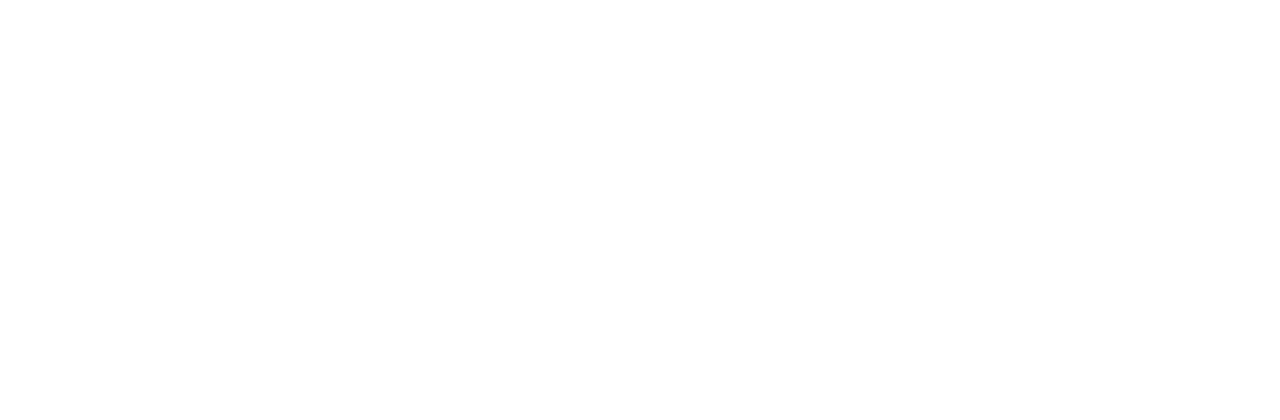
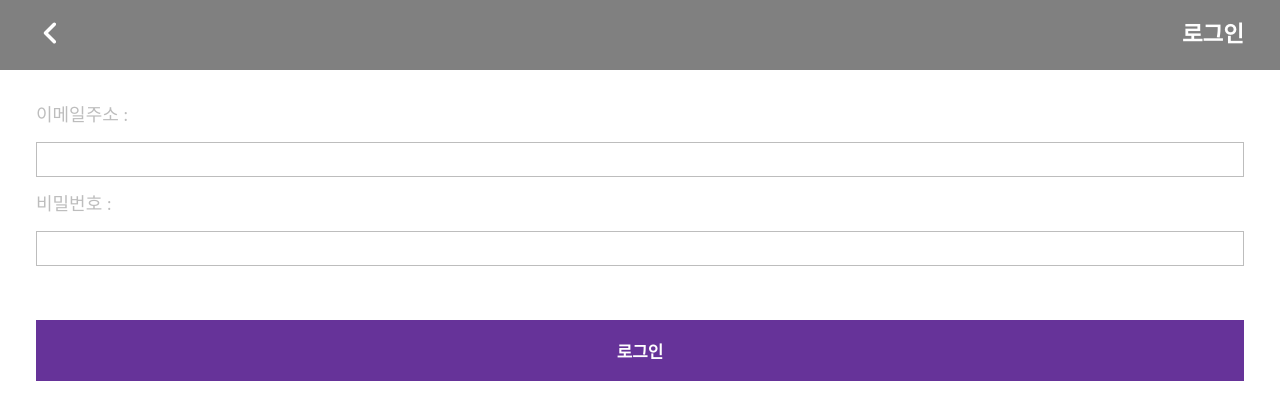
Before and after one commit to Lee-Seonghyun316/FE-features, a React (Create React App) app: page /sign-in in a window 1280 px wide. Before the commit this address had no page. Shown: the top 420 px of the page. Built offline with nearby package versions, Linux system fonts and the light colour scheme.

Commit message:
Feat: 로그인 추가

```diff
--- a/src/App.js
+++ b/src/App.js
@@ -5,6 +5,7 @@
 import Home from './components/Home';
 import { Routes, Route } from 'react-router-dom';
 import SighUp from './components/SighUp';
+import SignIn from './components/SignIn';
 
 function App() {
   return (
@@ -13,6 +14,7 @@
       <Routes>
         <Route path="/" element={<Home />} />
         <Route path="/sign-up" element={<SighUp />} />
+        <Route path="/sign-in" element={<SignIn />} />
       </Routes>
     </ThemeProvider>
   );
--- a/src/components/Header.jsx
+++ b/src/components/Header.jsx
@@ -1,9 +1,13 @@
 import React from 'react';
 import styled from 'styled-components';
 
-const Header = ({ onClick }) => (
+const Header = ({ onClickSignUp, onClickSignIn }) => (
   <Wrap>
-    Home<Button onClick={onClick}>회원가입</Button>
+    Home
+    <div>
+      <Button onClick={onClickSignUp}>회원가입</Button>
+      <Button onClick={onClickSignIn}>로그인</Button>
+    </div>
   </Wrap>
 );
 
@@ -21,8 +25,6 @@
 `;
 const Button = styled.button`
   padding: 0.5rem 1rem;
-  border: 1px solid white;
-  border-radius: 1rem;
   color: ${({ theme }) => theme.color.white};
   font-size: ${({ theme }) => theme.fontSize.xSmall};
   cursor: pointer;
--- a/src/components/Home.jsx
+++ b/src/components/Home.jsx
@@ -32,7 +32,7 @@
   }, [page]);
   return (
     <div>
-      <Header onClick={() => navigate('/sign-up')} />
+      <Header onClickSignUp={() => navigate('/sign-up')} onClickSignIn={() => navigate('/sign-in')} />
       <Items>
         {data.map((item) => (
           <Item key={item.id}>
--- a/src/components/SighUp.jsx
+++ b/src/components/SighUp.jsx
@@ -131,9 +131,9 @@
             />
           </Label>
         </div>
-        <SignUpButton onClick={handleClickSignUp} disable={checkValidation()}>
+        <Button onClick={handleClickSignUp} disable={checkValidation()}>
           회원가입
-        </SignUpButton>
+        </Button>
       </Form>
     </Wrap>
   );
@@ -165,6 +165,7 @@
 const inputStyle = css`
   border: 1px solid ${({ theme }) => theme.color.grey};
   margin: 1rem 0;
+  padding: 0.5rem;
 `;
 
 const Input = styled.input`
@@ -178,7 +179,7 @@
   }
 `;
 
-const SignUpButton = styled.button`
+const Button = styled.button`
   background-color: ${({ disable, theme }) => (disable ? theme.color.grey : theme.color.purple)};
   color: ${({ theme }) => theme.color.white};
   cursor: pointer;
@@ -187,4 +188,5 @@
   padding: 1rem;
   font-weight: 700;
   font-size: ${({ theme }) => theme.fontSize.xSmall};
+  margin-top: 2rem;
 `;
--- /dev/null
+++ b/src/components/SignIn.jsx
@@ -0,0 +1,120 @@
+import React, { useState } from 'react';
+import SubHeader from './SubHeader';
+import { useNavigate } from 'react-router-dom';
+import styled, { css } from 'styled-components';
+
+const SignIn = () => {
+  const navigate = useNavigate();
+  const [input, setInput] = useState({
+    id: '',
+    password: '',
+  });
+  const { email, password } = input;
+  const handleChange = (e) => {
+    const { value, id } = e.target;
+    const noSpaceValue = value.replace(' ', '');
+    setInput({
+      ...input,
+      [id]: noSpaceValue,
+    });
+  };
+  const receiveOptionResponse = (request) => {
+    if (request) {
+      const response = {
+        'Access-Control-Allow-Origin': 'http://localhost:3000',
+        'Access-Control-Allow-Methods': ['POST', 'GET', 'OPTIONS'],
+        'Access-Control-Allow-Headers': ['Content-Type', 'Accept', 'Content-Length', 'Host'],
+      };
+      return response;
+    }
+  };
+  const signIn = (data) => {
+    if (data) {
+      const optionRequest = {
+        'Access-Control-Request-Method': 'POST',
+        'Access-Control-Request-Headers': ['Content-Type', 'Accept', 'Content-Length', 'Host'],
+      };
+      const optionResponse = receiveOptionResponse(optionRequest);
+      if (optionResponse) {
+        fetch('http://localhost:3000/api/authentication.json', { method: 'GET' }) //실제요청 : POST
+          .then((res) => res.json())
+          .then((data) => {
+            if (data.result) {
+              localStorage.setItem('token', data.result.token);
+            }
+            console.log(data.result);
+          });
+      }
+    }
+  };
+  const handleClick = (e) => {
+    e.preventDefault();
+    const data = {
+      header: {
+        'Content-Type': 'application/json',
+        Accept: 'application/json',
+        'Content-Length': '87',
+        Host: 'localhost:8080',
+      },
+      body: JSON.stringify({
+        userType: 'U',
+        emailAddr: 'kate@afoter.com',
+        passCode: 'test123456!',
+      }),
+    };
+    signIn(data);
+  };
+  return (
+    <div>
+      <SubHeader text="로그인" onClick={() => navigate('/')} />
+      <Form action="submit">
+        <Label htmlFor="email">
+          이메일주소 :
+          <Input type="text" id="email" value={email} onChange={handleChange} />
+        </Label>
+        <Label htmlFor="password">
+          비밀번호 :
+          <Input type="password" id="password" value={password} onChange={handleChange} />
+        </Label>
+        <Button onClick={handleClick}>로그인</Button>
+      </Form>
+    </div>
+  );
+};
+
+export default SignIn;
+
+const Form = styled.form`
+  background-color: white;
+  display: flex;
+  flex-direction: column;
+  padding: 2rem;
+`;
+
+const Label = styled.label`
+  display: flex;
+  flex-direction: column;
+  color: ${({ theme, error }) => (error ? 'red' : theme.color.grey)};
+`;
+
+const inputStyle = css`
+  border: 1px solid ${({ theme }) => theme.color.grey};
+  margin: 1rem 0;
+  padding: 0.5rem;
+`;
+
+const Input = styled.input`
+  ${inputStyle}
+`;
+
+const Button = styled.button`
+  background-color: ${({ disable, theme }) => (disable ? theme.color.grey : theme.color.purple)};
+  color: ${({ theme }) => theme.color.white};
+  cursor: pointer;
+  display: flex;
+  justify-content: center;
+  padding: 1rem;
+  font-weight: 700;
+  font-size: ${({ theme }) => theme.fontSize.xSmall};
+  margin-top: 2rem;
+`;
--- a/src/components/SubHeader.jsx
+++ b/src/components/SubHeader.jsx
@@ -18,7 +18,7 @@
   display: flex;
   justify-content: space-between;
   align-items: center;
-  padding: 1rem 10vw;
+  padding: 1rem 2rem;
   font-size: ${({ theme }) => theme.fontSize.middle};
   font-weight: 600;
   background-color: grey;
```
Also changed, not shown: public/api/authentication.json (added, +11 -0 lines).
